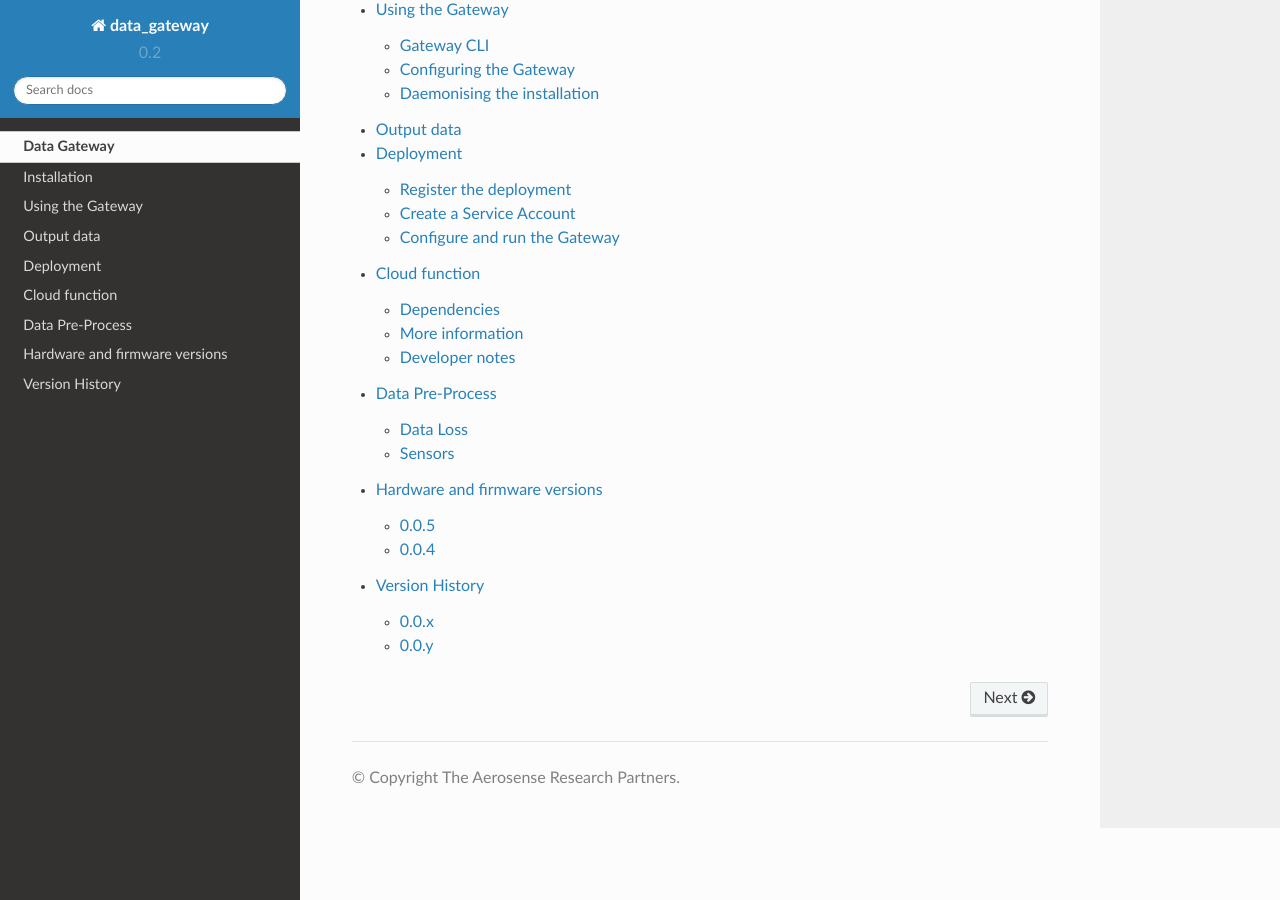
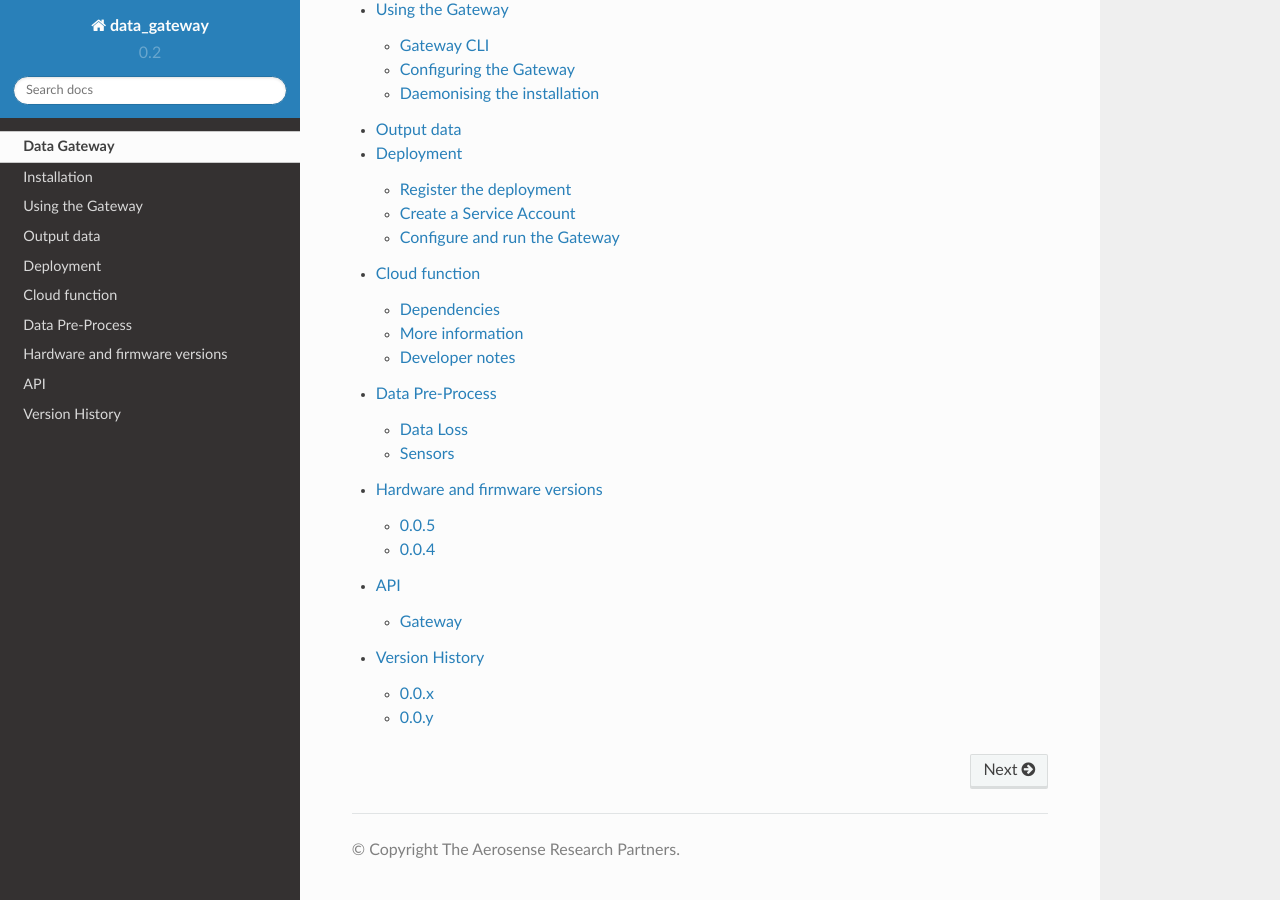
Before and after one commit to aerosense-ai/data-gateway, a Sphinx documentation site: the page built from docs/source/index.rst, in a window 1280 px wide and 900 px high, scrolled down 987 px. Built offline with Sphinx 7.4.7 and the Read the Docs theme 2.0.0, drawn with Linux system fonts in a browser that asks for light colours.

Commit message:
REV: Revert "DOC: Remove links to non-existent files
This reverts commit d95f81a59f19781b13f7cdb8ad0d8cdadb861fb7.

```diff
--- a/docs/source/conf.py
+++ b/docs/source/conf.py
@@ -134,7 +134,7 @@ html_favicon = 'favicon.ico'
 # Add any paths that contain custom static files (such as style sheets) here,
 # relative to this directory. They are copied after the builtin static files,
 # so a file named "default.css" will overwrite the builtin "default.css".
-# html_static_path = ['_static']
+html_static_path = ['_static']
 
 # If not '', a 'Last updated on:' timestamp is inserted at every page bottom,
 # using the given strftime format.
--- a/docs/source/index.rst
+++ b/docs/source/index.rst
@@ -44,4 +44,5 @@ outages.
    cloud_function
    data_preprocess
    hardware_and_firmware_versions
+   api
    version_history
--- a/docs/source/using_the_gateway.rst
+++ b/docs/source/using_the_gateway.rst
@@ -145,7 +145,7 @@ configuration file. Here is the contents of an example file:
 A default configuration (see ``data_gateway.reader.configuration`` is used if a ``config.json`` file is not specified
 and one is not found in the working directory. If a configuration file is specified, all of the fields seen above must
 be present for it to be valid. Any extra metadata you'd like to include can be specified in the ``user_data`` field as
-a JSON object.
+a JSON object. See the :ref:`Configuration API <configuration_api>` for more information.
 
 One configuration is used per run of the ``start`` command and is a copy is saved with the output data. To supply the
 configuration file and start the gateway, type the following, supplying any other options you need:
```
